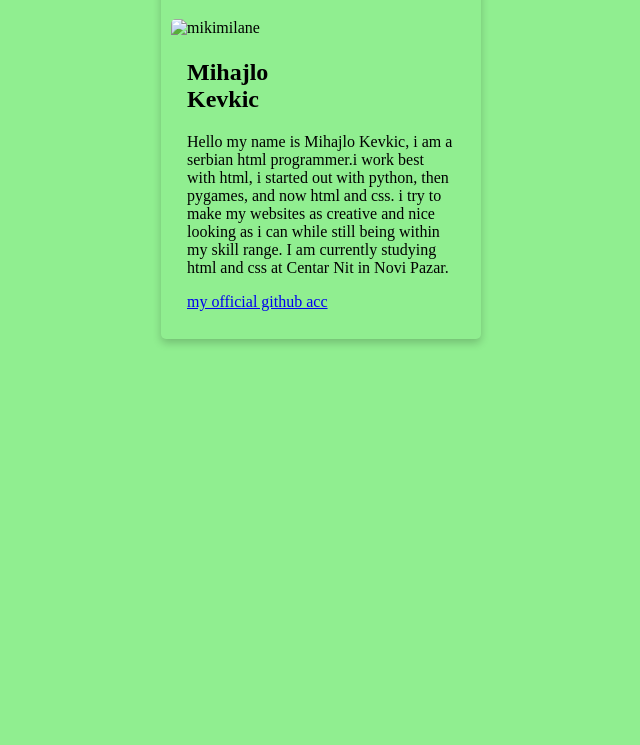
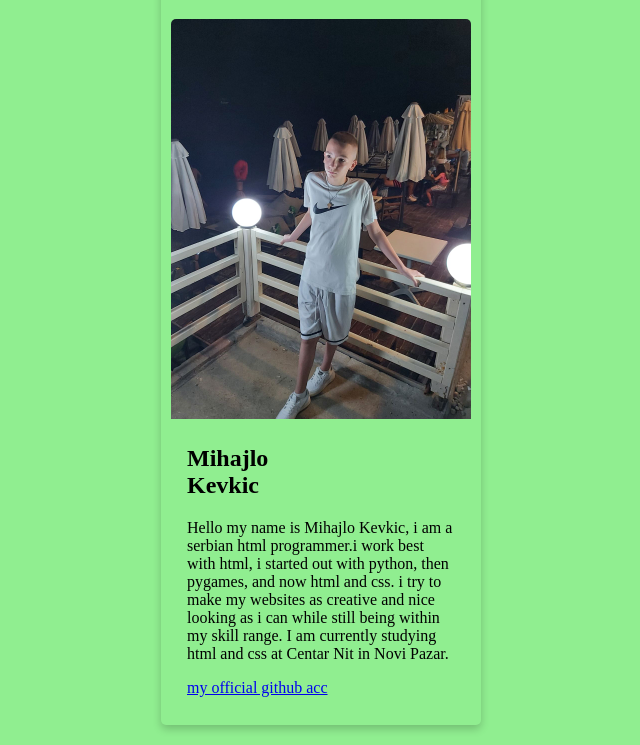
Before and after one commit to mihajlokkevkic/portfolio, a plain HTML site: page portfolio/about.html in a window 1280 px wide. Shown: the part 91-836 px from the top of the page, without its empty margins (319-959 px from the left). Before the commit the page ends 800 px from the top, so only its background shows below. Drawn offline with Linux system fonts and the light colour scheme.

Commit message:
Update about.html
an update to the about me html file

```diff
--- a/portfolio/about.html
+++ b/portfolio/about.html
@@ -30,7 +30,7 @@
 <body>
 <div class="amcard">
     <h1>ABOUT ME</h1>
-<img src="mikimilane.jpg" alt="mikimilane">
+<img src="mikimkii.jpg" alt="mikimilane">
 <div class="amcontainer">
 <h2>Mihajlo Kevkic</h2>
 <p>Hello my name is Mihajlo Kevkic, i am a serbian html programmer.i work best with html,
```
